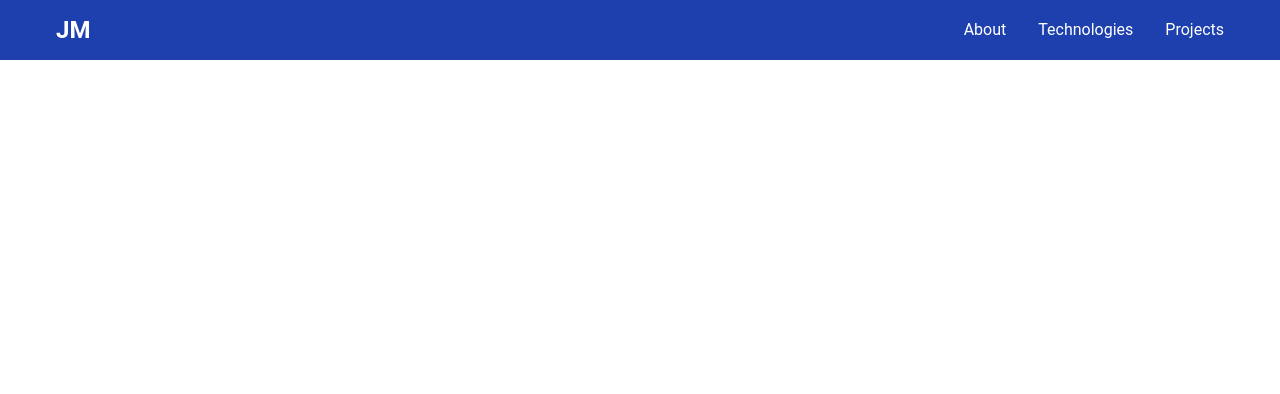
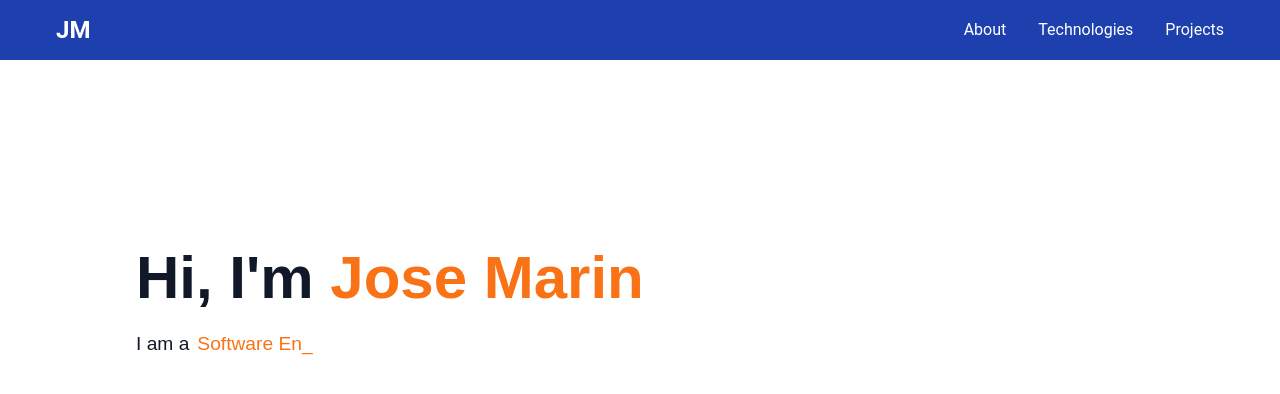
Before and after one commit to josemarin4/jm-portfolio, a React (Vite) app: page / in a window 1280 px wide. Shown: the top 394 px of the page. Built offline with nearby package versions, Linux system fonts and the light colour scheme.

Commit message:
add padding to the page

```diff
--- a/src/main.tsx
+++ b/src/main.tsx
@@ -1,14 +1,41 @@
 import { StrictMode } from "react";
 import { createRoot } from "react-dom/client";
 import { CssBaseline, ThemeProvider } from "@mui/material";
+import { GlobalStyles } from "@mui/material";
 import theme from "./theme/theme";
 import Navbar from "./components/Navbar";
-
+import Hero from "./components/Hero";
+import { Box } from "@mui/material";
 createRoot(document.getElementById("root")!).render(
   <StrictMode>
     <ThemeProvider theme={theme}>
       <CssBaseline />
+      <GlobalStyles
+        styles={(theme) => ({
+          ".typewriter-text": {
+            fontFamily: "'Poppins', sans-serif",
+            color: theme.palette.secondary.main,
+          },
+          ".typewriter-cursor": {
+            color: theme.palette.secondary.main,
+            animation: "blink 0.5s infinite",
+          },
+          "@keyframes blink": {
+            "0%, 100%": { opacity: 1 },
+            "50%": { opacity: 0 },
+          },
+        })}
+      />
       <Navbar />
+      <Box
+        sx={{
+          maxWidth: "85%",
+          marginX: "auto",
+          paddingX: { xs: 2, sm: 3 },
+        }}
+      >
+        <Hero />
+      </Box>
     </ThemeProvider>
   </StrictMode>
 );
```
